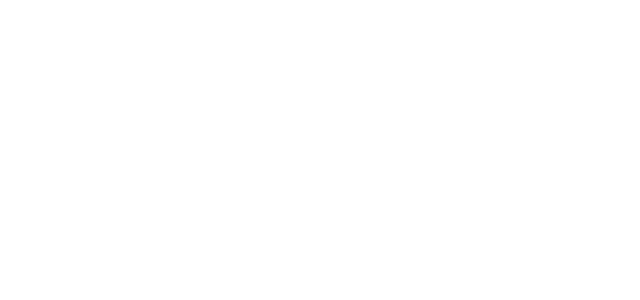
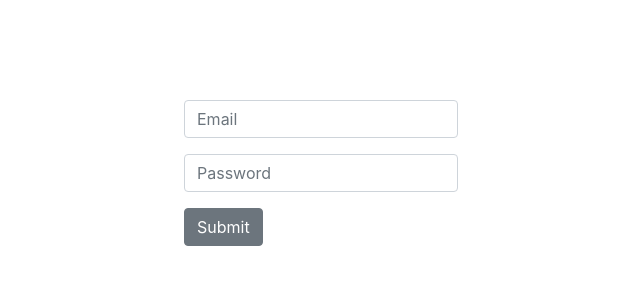
Before and after one commit to IvannaIva/todoReact, a React (Create React App) app in the folder todo/: page / in a window 1280 px wide. Before the commit this address had no page. Shown: the top 300 px of the page, without its empty margins (319-959 px from the left). Built offline with nearby package versions, Linux system fonts and the light colour scheme.

Commit message:
todo_Dotsss

```diff
--- a/todo/src/App.jsx
+++ b/todo/src/App.jsx
@@ -1,16 +1,39 @@
 import "./components/styles/App.css";
 import React, { Component } from "react";
-
+import { useState } from "react";
 import { NoAuthorized } from "./pages/NoAuthorized";
 import { BrowserRouter } from "react-router-dom";
 import Authorized from "./pages/Authorized";
+import { useNavigate } from "react-router-dom";
 
 function App() {
-  const isAuthenticated = true;
+  const [isAuthenticated, setIsAuthenticated] = useState(false);
+
+  const handleLogin = (e) => {
+    e.preventDefault();
+
+    // Отримати значення введеної електронної пошти та пароля
+    const email = e.target.elements.email.value;
+    const password = e.target.elements.password.value;
+
+    // Перевірити ідентифікаційні дані
+    if (email === "admin@example.com" && password === "password") {
+      // Якщо ідентифікація пройшла успішно, оновити стан isAuthenticated
+      setIsAuthenticated(true);
+    } else {
+      // Якщо ідентифікація неуспішна, виконати певні дії, наприклад, відобразити повідомлення про помилку
+      console.log("Невірні ідентифікаційні дані");
+    }
+  };
+
   return (
     <BrowserRouter>
       <div className="App">
-        {isAuthenticated ? <Authorized /> : <NoAuthorized />}
+        {isAuthenticated ? (
+          <Authorized />
+        ) : (
+          <NoAuthorized handleLogin={handleLogin} />
+        )}
       </div>
     </BrowserRouter>
   );
--- a/todo/src/components/EmailPasForm/EmailPasForm.jsx
+++ b/todo/src/components/EmailPasForm/EmailPasForm.jsx
@@ -5,11 +5,19 @@ import classes from "./EmailPasForm.module.css";
 import { NavLink } from "reactstrap";
 import { useNavigate } from "react-router-dom";
 
-export default function EmailPasForm() {
+export default function EmailPasForm(handleLogin) {
   const navigate = useNavigate();
+
+  const handleFormSubmit = (e) => {
+    e.preventDefault();
+    handleLogin(e); // Call the handleLogin function passed from the App component
+
+    // Redirect to the Home page if authentication is successful
+    navigate("/home");
+  };
   return (
     <div className={classes.email_pas_form}>
-      <Form>
+      <Form onSubmit={handleFormSubmit}>
         <FormGroup>
           <Label for="exampleEmail" hidden>
             Email
@@ -33,6 +41,7 @@ export default function EmailPasForm() {
           />
         </FormGroup>{" "}
         <Button onClick={() => navigate("/home")}>Submit</Button>
+        {/* <Button >Submit</Button> */}
       </Form>
     </div>
   );
--- a/todo/src/pages/Authorized.jsx
+++ b/todo/src/pages/Authorized.jsx
@@ -1,15 +1,14 @@
 import React from "react";
 import { Routes, Route } from "react-router-dom";
 import Home from "./Home";
-
+import { useNavigate } from "react-router-dom";
 import "../components/styles/App.css";
 
 const Authorized = () => {
 
   return (
     <Routes>
-   <Route path="/home" element={<Home />} />
-
+      <Route path="/home" element={<Home />} />
     </Routes>
   );
 };
--- a/todo/src/pages/LoginPage.jsx
+++ b/todo/src/pages/LoginPage.jsx
@@ -1,6 +1,6 @@
 import React from "react";
 import EmailPasForm from "../components/EmailPasForm/EmailPasForm";
 
-export default function LoginPage() {
-  return <EmailPasForm />;
+export default function LoginPage(handleLogin) {
+  return <EmailPasForm handleLogin={handleLogin}/>;
 }
--- a/todo/src/pages/NoAuthorized.jsx
+++ b/todo/src/pages/NoAuthorized.jsx
@@ -4,15 +4,16 @@ import LoginPage from "./LoginPage";
 import { Route, Routes } from "react-router-dom";
 import "../components/styles/App.css";
 import { NavLink } from "react-router-dom";
-
+import {useNavigate} from "react-router-dom"
 import { Layout } from "../components/Layout";
 
-function NoAuthorized() {
+function NoAuthorized(handleLogin) {
+
   return (
 
 
       <Routes>
-        <Route  path="/" element={<LoginPage />} />
+        <Route  path="/" element={<LoginPage handleLogin={handleLogin}/>} />
       </Routes>
 
   );
```
